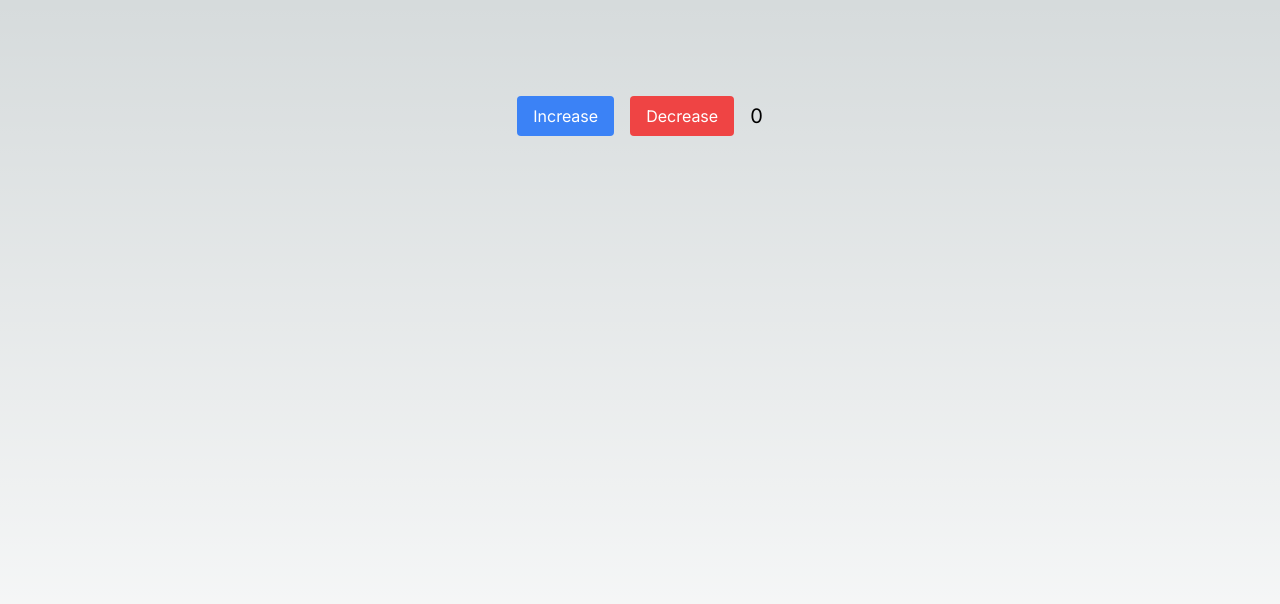
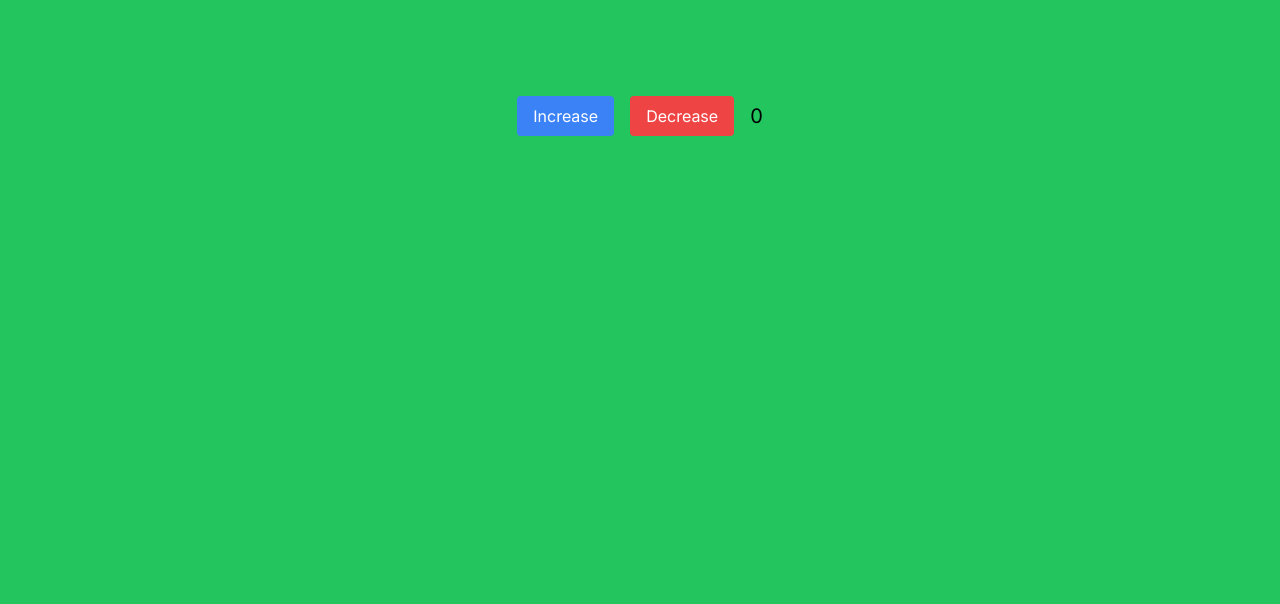
Before and after one commit to stub-ai/flow-tried-simple-counter-page, a Next.js app: page / in a window 1280 px wide. Shown: the top 604 px of the page. Built offline with nearby package versions, Linux system fonts and the light colour scheme.

Commit message:
Commit from Stub AI (#1)

```diff
--- a/pages/index.tsx
+++ b/pages/index.tsx
@@ -7,7 +7,7 @@
 export default function Home() {
   return (
     <main
-      className={`flex min-h-screen flex-col items-center justify-between p-24 ${inter.className}`}
+      className={`flex min-h-screen flex-col items-center justify-between p-24 bg-green-500 ${inter.className}`}
     >
       <Counter />
     </main>
```
